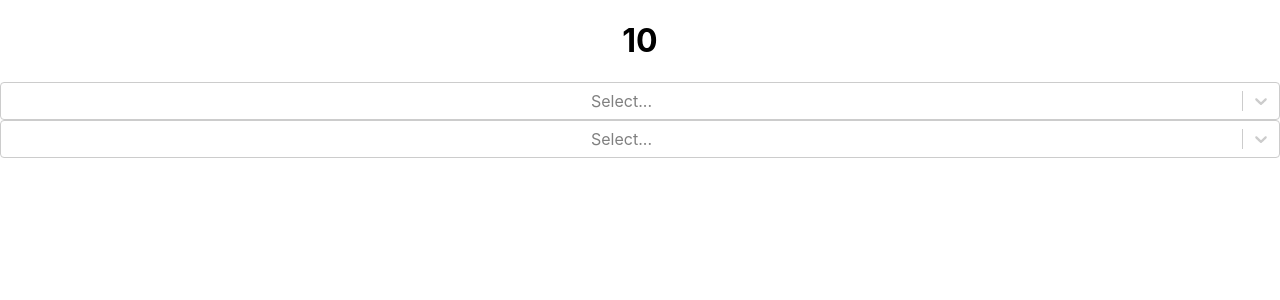
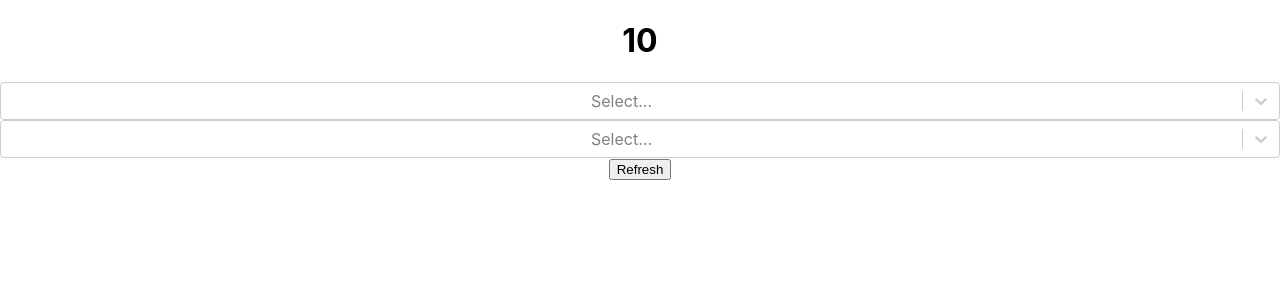
Before and after one commit to GhitaB/sleep-score-calculator, a React (Create React App) app: page / in a window 1280 px wide. Shown: the top 300 px of the page. Built offline with nearby package versions, Linux system fonts and the light colour scheme.

Commit message:
WIP calculate score.

```diff
--- a/src/App.js
+++ b/src/App.js
@@ -1,7 +1,7 @@
 import logo from './logo.svg';
 import './App.css';
-import React from 'react'
-import Select from 'react-select'
+import React, { useState } from 'react';
+import Select from 'react-select';
 
 const hours = [
   { value: 10, label: '8 hours' },
@@ -15,7 +15,7 @@ const hours = [
   { value: 2, label: '4 hours' },
   { value: 1, label: '3.5 hours' },
   { value: 0, label: '3 hours' },
-]
+];
 
 const time = [
   { value: 10, label: '22:00' },
@@ -34,7 +34,7 @@ const time = [
   { value: -3, label: '02:20' },
   { value: -4, label: '02:40' },
   { value: -5, label: '03:00' },
-]
+];
 
 const SelectHours = () => (
   <Select options={hours} />
@@ -44,12 +44,30 @@ const SelectTime = () => (
   <Select options={time} />
 )
 
+const SleepScore = (props) => {
+  return (
+    <h1>{props.score}</h1>
+  )
+}
+
 function App() {
+  const [score, setScore] = useState(10);
+  const [hoursScore, setHoursScore] = useState(10);
+  const [timeScore, setTimeScore] = useState(10);
+
+  const updateScore = () => {
+    const score = (timeScore + hoursScore) / 2;
+    setScore(score);
+  }
+
   return (
     <div className="App">
-      <h1>10</h1>
+      <SleepScore score={score} />
       <SelectHours />
       <SelectTime />
+      <button onClick={updateScore}>
+        Refresh
+      </button>
     </div>
   );
 }
```
